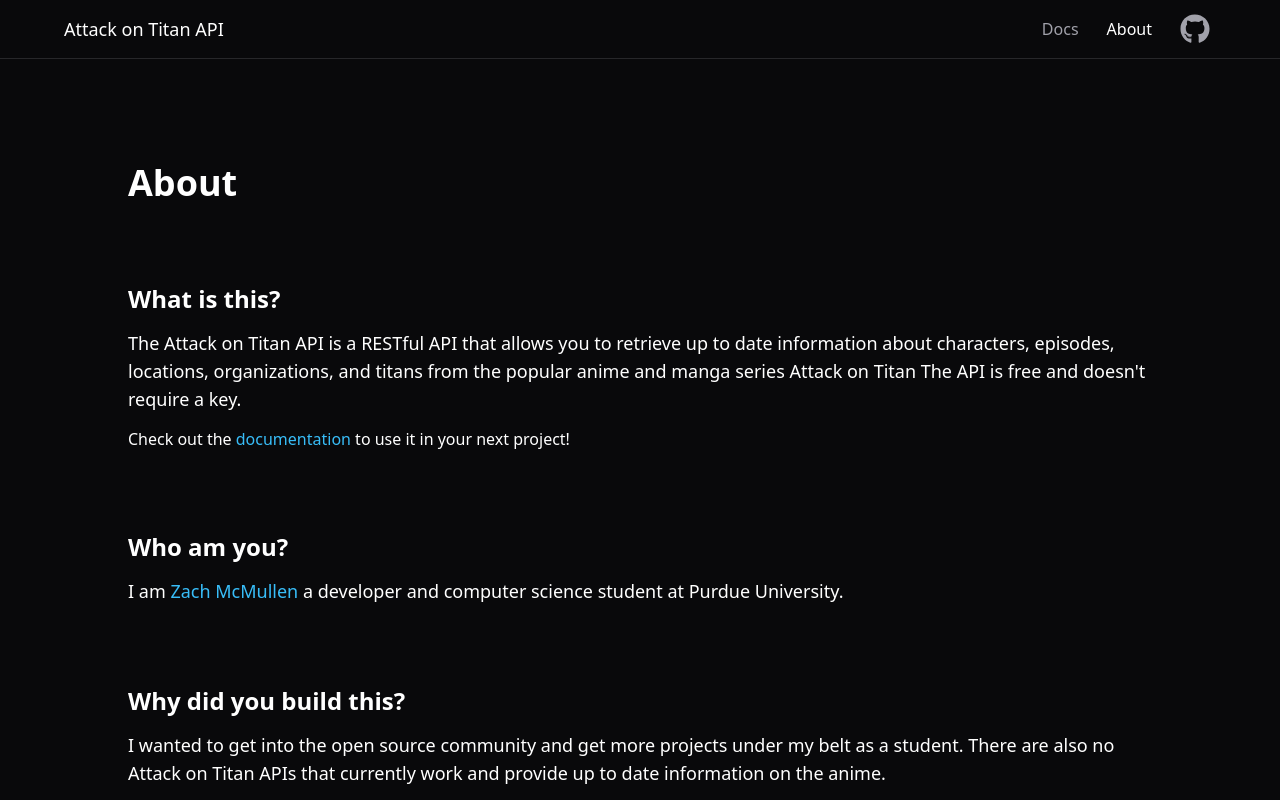
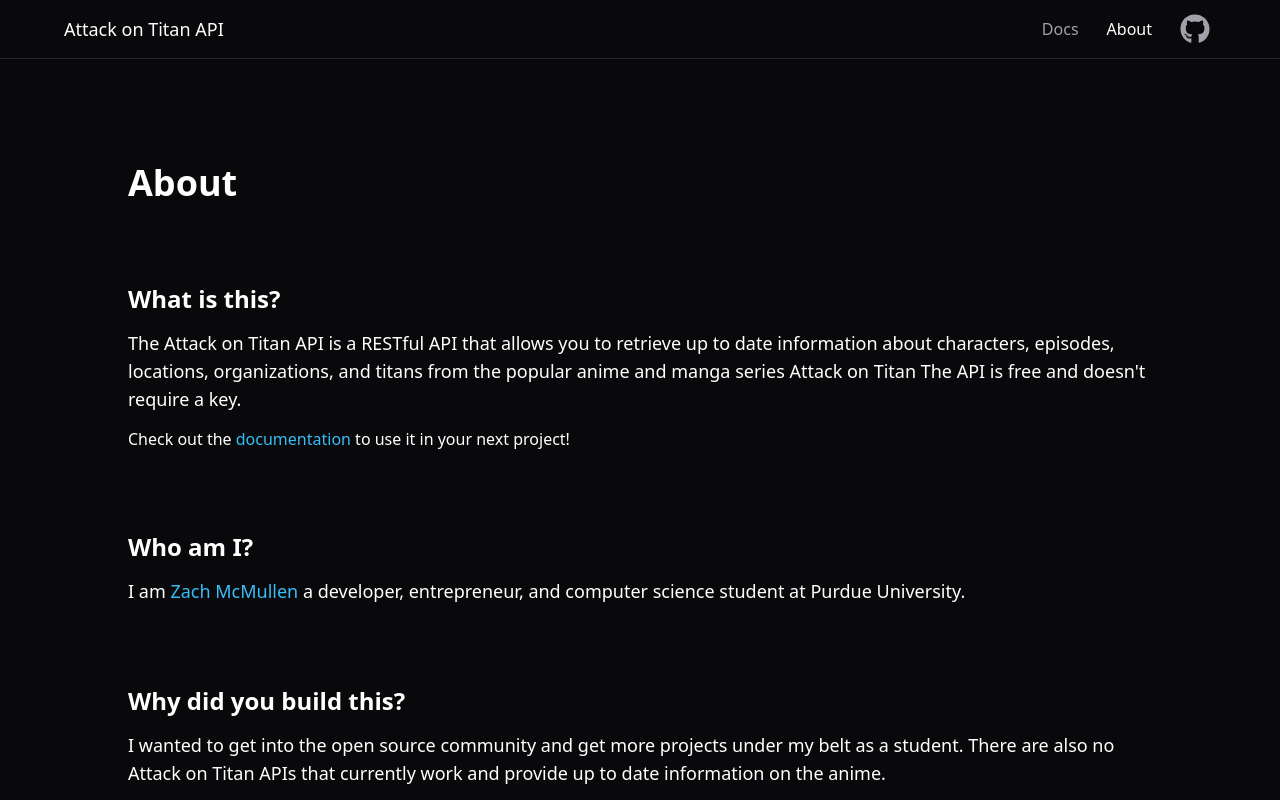
Before and after one commit to ZachMcM/attack-on-titan-api-site, a Next.js app: page /about in a window 1280 px wide. Shown: the top 800 px of the page. Built offline with nearby package versions, Linux system fonts and the light colour scheme.

Commit message:
[Fix] spelling

```diff
--- a/app/about/page.tsx
+++ b/app/about/page.tsx
@@ -12,8 +12,8 @@ export default function About() {
                     <p>Check out the <Link href="/docs" className="text-sky-400 hover:opacity-80 duration-300">documentation</Link> to use it in your next project!</p>
                 </div>
                 <div className="space-y-3.5 flex flex-col py-10">
-                    <h4 className="font-bold text-2xl">Who am you?</h4>
-                    <p className="text-lg">I am <Link href="/docs" className="text-sky-400 hover:opacity-80 duration-300">Zach McMullen</Link> a developer and computer science student at Purdue University.</p>
+                    <h4 className="font-bold text-2xl">Who am I?</h4>
+                    <p className="text-lg">I am <Link href="/docs" className="text-sky-400 hover:opacity-80 duration-300">Zach McMullen</Link> a developer, entrepreneur, and computer science student at Purdue University.</p>
                 </div>
                 <div className="flex flex-col space-y-3.5 py-10">
                     <h4 className="font-bold text-2xl">Why did you build this?</h4>
```
